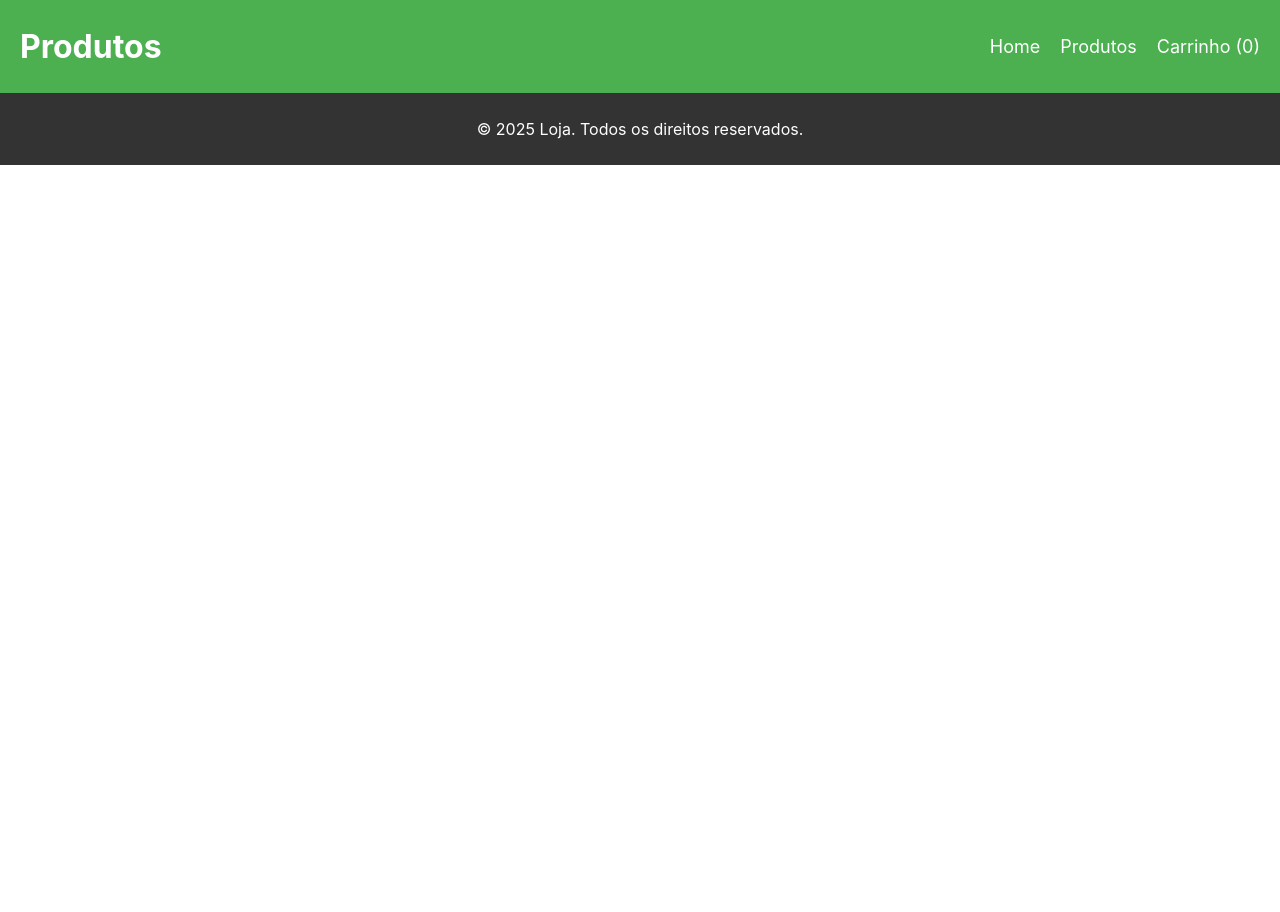
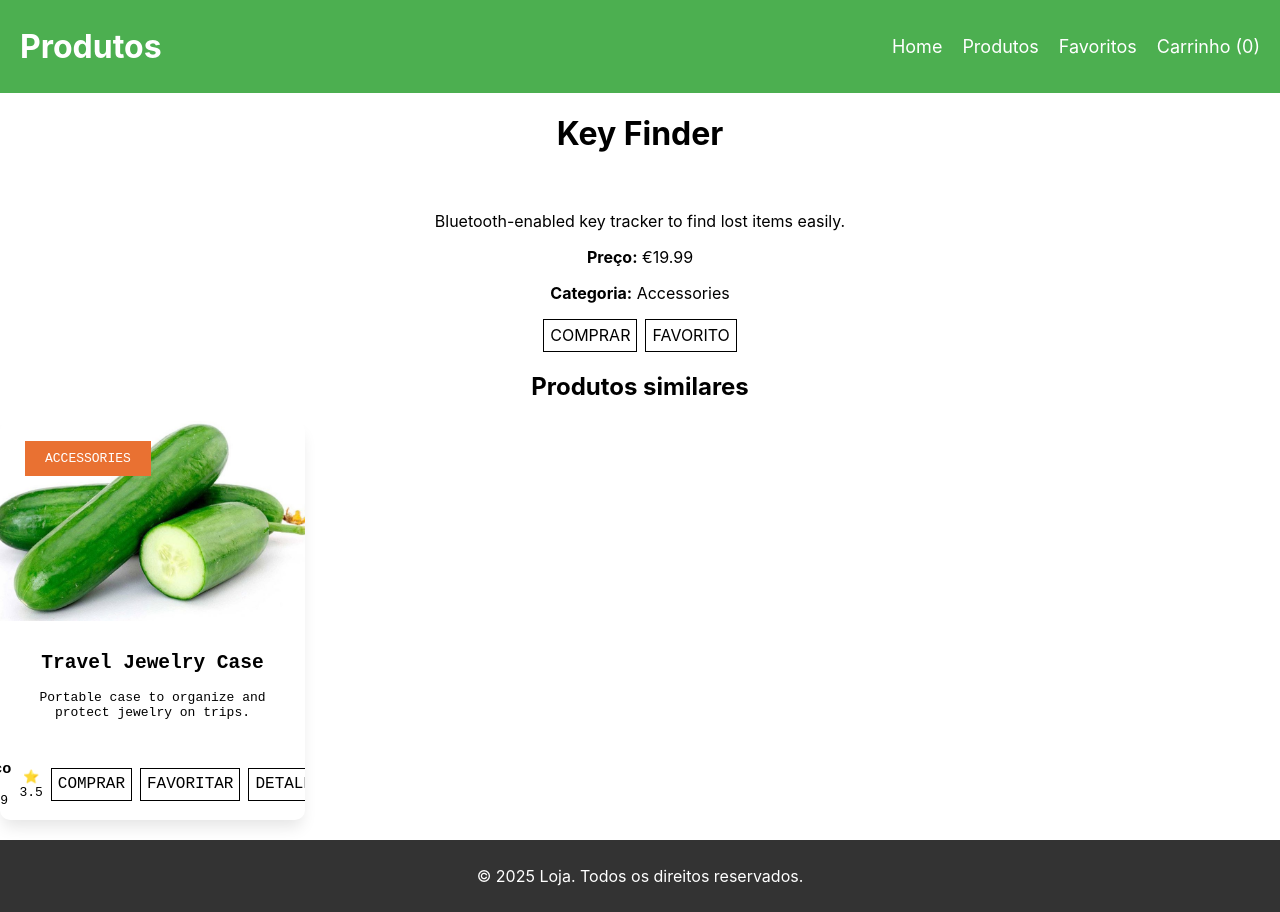
Before and after one commit to Fonzie0Tron/PAWC, a React (Create React App) app: page /produtos/14 in a window 1280 px wide. Before the commit the page ends 800 px from the top, so only its background shows below. Built offline with nearby package versions, Linux system fonts and the light colour scheme; data requests are answered from the project's data file.

Commit message:
favoritos

```diff
--- a/package.json
+++ b/package.json
@@ -36,5 +36,9 @@
       "last 1 firefox version",
       "last 1 safari version"
     ]
-  }
+  },
+  "description": "This project was bootstrapped with [Create React App](https://github.com/facebook/create-react-app).",
+  "main": "index.js",
+  "author": "",
+  "license": "ISC"
 }
--- a/src/App.css
+++ b/src/App.css
@@ -152,20 +152,27 @@ box-shadow: 0px 10px 15px -3px rgba(0,0,0,0.1);
 }
 .produto_button {
   display: flex;
+  justify-content: center;
   align-items: center;
-  justify-content: space-between;
-  padding: 0 20px 20px;
+  gap: 8px;
+  margin: 12px 6px;
 }
 .produto_button a,
 .produto_button button {
-  padding: 12px 20px;
+  padding: 6px 6px;
   text-align: center;
   border: solid 1px black;
   text-decoration: none;
   color: black;
   text-transform: uppercase;
   background-color: #ffffff;
+
+  /* garante mesmo font e tamanho */
+  font-family: inherit;
+  font-size: 1rem;
+  line-height: 1.2;
 }
+
 @media (max-width: 768px) {
   .nav-list {
     display: none;
--- a/src/App.js
+++ b/src/App.js
@@ -6,9 +6,8 @@ import Produtos from "./pages/Produtos";
 import Header from "./components/Header";
 import Carrinho from "./pages/Carrinho";
 import { CartProvider } from './CartContext';
-{/*import Produto from "./pages/Produto";
 import Favoritos from "./pages/Favoritos";
-*/}
+import Produto from "./pages/Produto";
 
 
 function App() {
@@ -21,8 +20,8 @@ function App() {
           <Route path="/" element={<Home />} />
           <Route path="/produtos" element={<Produtos />} />
           <Route path="/carrinho" element={<Carrinho />} />
-          {/*<Route path="/produto/:produto_id" element={<Produto />} />
-          <Route path="/favoritos" element={<Favoritos />} />*/ }
+          <Route path="/favoritos" element={<Favoritos />} />
+          <Route path="/produtos/:id" element={<Produto />} />
         </Routes>
        <Footer />
      </Router>
--- a/src/CartContext.js
+++ b/src/CartContext.js
@@ -4,6 +4,7 @@ const CartContext = createContext();
 
 export function CartProvider(props) {
     const [cart, setCart] = useState([]);
+    const [favorites, setFavorites] = useState([]);
 
     // Função para ADICIONAR produto ao carrinho
     function addToCart(product) {
@@ -82,6 +83,20 @@ export function CartProvider(props) {
         setCart(newCart);
     }
 
+    // Função para adicionar aos favoritos
+    function addToFavorites(product) {
+        if (!favorites.some(f => f.id === product.id)) {
+        setFavorites([...favorites, product]);
+            }
+        }
+
+    // Função para remover dos favoritos
+    function removeFromFavorites(productId) {
+        setFavorites(favorites.filter(f => f.id !== productId));
+        }
+
+
+
     // Calcula o TOTAL DE ITENS no carrinho
     function getTotalItems() {
         let total = 0;
@@ -110,6 +125,9 @@ export function CartProvider(props) {
                 updateQuantity: updateQuantity,
                 totalItems: getTotalItems(),
                 totalPrice: getTotalPrice(),
+                favorites,
+                addToFavorites,
+                removeFromFavorites,
             }}
         >
             {props.children}
--- a/src/components/Header.js
+++ b/src/components/Header.js
@@ -23,6 +23,7 @@ function Header () {
                 <ul class="nav-list" onClick={openMenu}>
                     <li><NavLink to='/' >Home</NavLink></li>
                     <li><NavLink to='/produtos' >Produtos</NavLink></li>
+                    <li><NavLink to='/favoritos' >Favoritos</NavLink></li>
                     <li><NavLink to="/carrinho" className="cart-link">Carrinho ({totalItems})</NavLink></li>
                 </ul>
             </nav>
--- a/src/components/ProdutoCard.js
+++ b/src/components/ProdutoCard.js
@@ -1,4 +1,5 @@
 import React from "react";
+import { Link } from "react-router-dom";
 import { useCart } from "../CartContext";
 
 function ProdutoCard(props) {
@@ -7,10 +8,11 @@ function ProdutoCard(props) {
         ? (props.reviews.reduce((sum, review) => sum + review.score, 0) / props.reviews.length).toFixed(1)
         : "N/A";
 
-    const { addToCart } = useCart();
+    const { addToCart, addToFavorites } = useCart();
+
 
     return (
-        <div class="produto_card">
+        <div className="produto_card">
             <div class="produto_tipo"><p>{props.type}</p></div>
             <div class="produto_img"></div>
             <div class="produto_title">
@@ -25,18 +27,45 @@ function ProdutoCard(props) {
                 <div class="rating">
                     <span>⭐ {averageRating}</span>
             </div>
+
+        {/* Comprar */}
         <button
-                    class="button"
-                    onClick={() => addToCart({
+          className="button"
+          onClick={() =>
+            addToCart({
               id: props.id,
-                        name: props.name || props.title,
+              name: props.title,
               price: props.price,
-                        type: props.type
-                    })}
+              quantity: 1,
+            })
+          }
         >
           Comprar
         </button>
-                <button class="button">Favorito</button>
+
+        {/* Favoritar */}
+        <button
+          className="button"
+          onClick={() =>
+            addToFavorites({
+              id: props.id,
+              name: props.title,
+              price: props.price,
+              type: props.type,
+              description: props.description,
+              reviews: props.reviews,
+            })
+          }
+        >
+          Favoritar
+        </button>
+
+            <Link
+                to={`/produtos/${props.id}`}
+                className="button"
+            >
+                Detalhes
+            </Link>
             </div>
         </div>
     );
--- a/src/pages/Favoritos.js
+++ b/src/pages/Favoritos.js
@@ -1 +1,77 @@
+import React from "react";
+import { useCart } from "../CartContext";
+
 {/*a. Lista de produtos favoritos*/}
+
+const Favoritos = () => {
+    const { favorites, addToCart, removeFromFavorites } = useCart();
+
+    return (
+      <div className="favoritos-container" style={{ padding: "20px" }}>
+        <h1>Meus Favoritos</h1>
+        {favorites.length === 0 ? (
+          <p>Você não tem nenhum produto favorito ainda.</p>
+        ) : (
+          <div className="produtos-grid">
+            {favorites.map((produto) => {
+              const averageRating =
+                produto.reviews && produto.reviews.length > 0
+                  ? (
+                      produto.reviews.reduce((sum, r) => sum + r.score, 0) /
+                      produto.reviews.length
+                    ).toFixed(1)
+                  : "N/A";
+              return (
+                <div key={produto.id} className="produto_card">
+                  <div className="produto_tipo">
+                    <p>{produto.category}</p>
+                  </div>
+                  <div className="produto_img">
+                    <img
+                      src={produto.image}
+                      alt=""
+                      style={{ width: "100%", height: "auto", borderRadius: "8px" }}
+                    />
+                  </div>
+                  <div className="produto_title">
+                    <h2>{produto.name}</h2>
+                    <p>{produto.description}</p>
+                  </div>
+                  <div className="produto_button">
+                    <div className="price">
+                      <h3>Preço</h3>
+                      <p>€ {produto.price}</p>
+                    </div>
+                    <div className="rating">
+                      <span>⭐ {averageRating}</span>
+                    </div>
+                    <button
+                      className="button"
+                      onClick={() =>
+                        addToCart({
+                          id: produto.id,
+                          name: produto.name,
+                          price: produto.price,
+                          quantity: 1,
+                        })
+                      }
+                    >
+                      Comprar
+                    </button>
+                    <button
+                      className="button"
+                      onClick={() => removeFromFavorites(produto.id)}
+                    >
+                      Remover
+                    </button>
+                  </div>
+                </div>
+              );
+            })}
+          </div>
+        )}
+      </div>
+    );
+  };
+
+  export default Favoritos;
--- a/src/pages/Produto.js
+++ b/src/pages/Produto.js
@@ -1,4 +1,98 @@
-{/*a. Informação detalhada de cada produto
+import React, { useEffect, useState } from "react";
+import { useParams } from "react-router-dom";
+import { useCart } from "../CartContext";
+import ProdutoCard from "../components/ProdutoCard";
+
+{/* Página individual de cada produto
+a. Informação detalhada de cada produto
 b. Botão para adicionar aos favoritos
 c. Botão para adicionar ao carrinho de compras;
-d. Seção com produtos similares;*/}
+d. Seção com produtos similares; */}
+
+
+function Produto() {
+    const [produto, setProduto] = useState(null);
+    const [similares, setSimilares] = useState([]);
+    const { addToCart, addToFavorites } = useCart();
+    const { id } = useParams();
+
+    const getProduto = async () => {
+        try {
+
+            const response = await fetch(`http://localhost:3000/produtos/${id}`, {
+                method: "GET",
+                headers: { "Content-Type": "application/json" },
+            });
+            const data = await response.json();
+            setProduto(data);
+
+
+            const response2 = await fetch(
+                `http://localhost:3000/produtos?category=${encodeURIComponent(data.category)}`,
+                { method: "GET", headers: { "Content-Type": "application/json" } }
+            );
+            const lista = await response2.json();
+
+            setSimilares(lista.filter(p => p.id !== data.id));
+        } catch (error) {
+            console.error("Error:", error);
+        }
+    };
+
+    useEffect(() => {
+        getProduto();
+    }, [id]);
+
+    if (!produto) return <p>Carregando produto…</p>;
+
+    return (
+        <div className="produto-page">
+            <h1>{produto.name}</h1>
+            <img src={produto.image} alt="" />
+
+            <p>{produto.description}</p>
+            <p><strong>Preço:</strong> €{produto.price}</p>
+            <p><strong>Categoria:</strong> {produto.category}</p>
+
+            <div className="produto_button">
+                <button className="button"
+                  onClick={() =>
+                    addToCart({
+                      id: produto.id,
+                      name: produto.name,
+                      price: produto.price,
+                      quantity: 1
+                    })
+                  }
+                >
+                  Comprar
+                </button>
+                <button className="button"
+                 onClick={() => addToFavorites(produto)}>
+                  Favorito
+                </button>
+            </div>
+
+            {similares.length > 0 && (
+                <>
+                  <h2>Produtos similares</h2>
+                  <div className="produtos-grid">
+                    {similares.map(p => (
+                      <ProdutoCard
+                        key={p.id}
+                        id={p.id}
+                        title={p.name}
+                        price={p.price}
+                        type={p.category}
+                        description={p.description}
+                        reviews={p.reviews}
+                      />
+                    ))}
+                  </div>
+                </>
+            )}
+        </div>
+    );
+}
+
+export default Produto;
--- a/src/pages/Produtos.js
+++ b/src/pages/Produtos.js
@@ -2,10 +2,10 @@ import React, { useState, useEffect } from "react";
 import ProdutoCard from "../components/ProdutoCard";
 
 {/*a. Lista em forma de grelha com todos os produtos disponíveis na base
-de dados;
-b. Paginação;
-c. Ordenar produtos por preço ou rating;
-d. Filtrar por tipo de produto; */}
+de dados; feito
+b. Paginação; feito
+c. Ordenar produtos por preço ou rating; feito
+d. Filtrar por tipo de produto; feito */}
 
 function Produtos() {
     const [produtos, setProdutos] = useState([]);
@@ -17,7 +17,7 @@ function Produtos() {
 
     const getProdutos = async () => {
         try {
-            const response = await fetch('http://localhost:3030/produtos', {
+            const response = await fetch('http://localhost:3000/produtos', {
                 method: 'GET',
                 headers: {
                     'Content-Type': 'application/json'
```
Also changed, not shown: 1 other file (tests, documents, lock files or other folders). Lines whose indentation alone changed are shown as unchanged.
